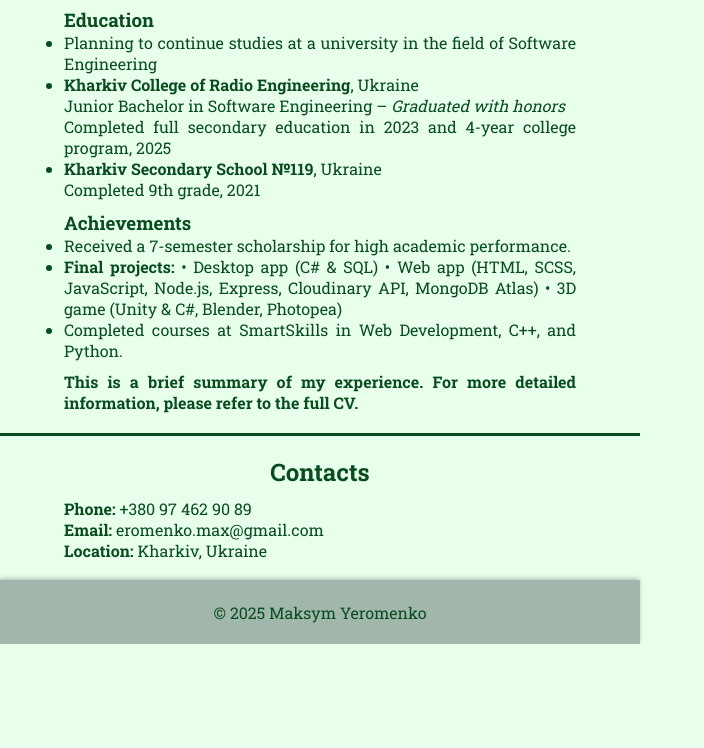
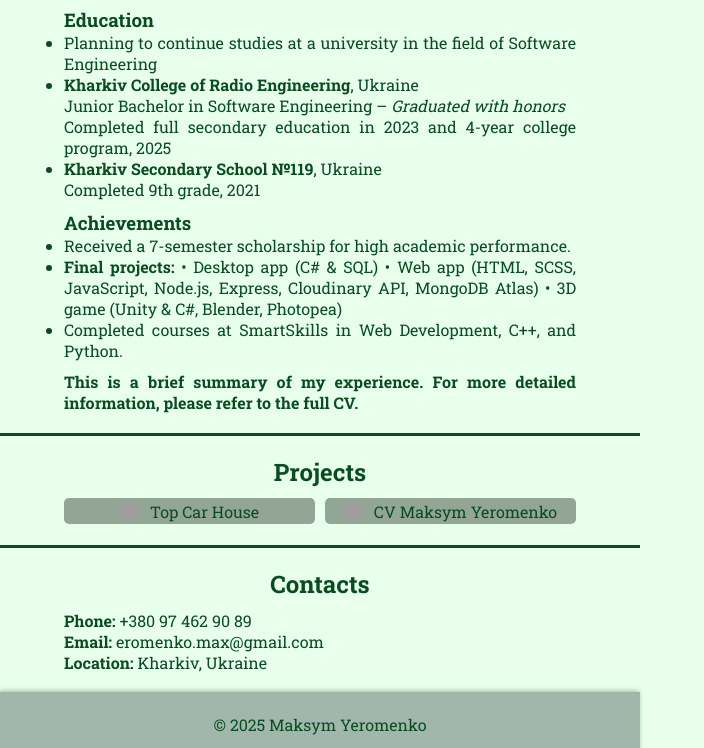
Before and after one commit to MaxYeromenko/CV, a plain HTML site: page index.html in a window 1280 px wide. Shown: the part 1375-2123 px from the top of the page, without its empty margins (0-704 px from the left). Before the commit the page ends 2019 px from the top, so only its background shows below. Drawn offline with Linux system fonts and the light colour scheme; grey boxes are pictures that could not be loaded.

Commit message:
projects section added

```diff
--- a/index.html
+++ b/index.html
@@ -136,6 +136,20 @@
                     </b>
                 </div>
                 <hr>
+                <div id="projects">
+                    <h2>Projects</h2>
+                    <ul>
+                        <li>
+                            <a href="https://top-car-house.vercel.app" rel="noopener noreferrer" class="link-box">Top
+                                Car House</a>
+                        </li>
+                        <li>
+                            <a href="https://cv-fawn-seven.vercel.app" rel="noopener noreferrer" class="link-box">CV
+                                Maksym Yeromenko</a>
+                        </li>
+                    </ul>
+                </div>
+                <hr>
                 <div id="contacts">
                     <h2>Contacts</h2>
                     <p>
@@ -180,6 +194,7 @@
     <script src="/js/to-top-visibility.js"></script>
     <script src="/js/adaptive.js"></script>
     <script src="/js/burger-menu.js"></script>
+    <script src="/js/format-links.js"></script>
 </body>
 
 </html>
--- a/js/adaptive.js
+++ b/js/adaptive.js
@@ -3,12 +3,14 @@ const leftSide = document.querySelector(".left-side");
 const briefInfo = document.querySelector(".brief-info");
 
 function reorderOnResize() {
-    if (window.outerWidth < 830) {
+    const width = window.innerWidth;
+
+    if (width < 830) {
         briefInfo.insertAdjacentElement("afterend", rightSide);
     } else {
         leftSide.insertAdjacentElement("afterend", rightSide);
     }
-    if (window.outerWidth >= 410) {
+    if (width >= 410) {
         burgerSections.classList.add("hidden");
     }
 }
--- /dev/null
+++ b/js/format-links.js
@@ -0,0 +1,15 @@
+for (const link of document.querySelectorAll('.link-box')) {
+    link.setAttribute('target', '_blank');
+
+    const linkLogo = document.createElement('img');
+    linkLogo.alt = 'Site logo';
+    link.insertAdjacentElement('afterbegin', linkLogo);
+
+    const domain = new URL(link.getAttribute('href')).hostname;
+
+    try {
+        linkLogo.src = `https://icons.duckduckgo.com/ip3/${domain}.ico`;
+    } catch {
+        linkLogo.src = `https://${domain}/favicon.ico`
+    }
+}
--- a/scss/_body.scss
+++ b/scss/_body.scss
@@ -4,8 +4,6 @@
     box-sizing: border-box;
     color: var(--text-color);
 }
-
-
 
 html {
     scroll-behavior: smooth;
@@ -16,7 +14,6 @@ body {
 
     a {
         transition: all .3s ease;
+        text-decoration: none;
     }
-
-
 }
--- a/scss/_main.scss
+++ b/scss/_main.scss
@@ -102,6 +102,7 @@ main {
 
             #about,
             #resume,
+            #projects,
             #contacts {
                 padding: 0 10%;
                 display: flex;
@@ -118,6 +119,40 @@ main {
                     display: flex;
                     justify-content: space-around;
                     gap: 10px 50px;
+                }
+            }
+
+            #projects {
+                ul {
+                    width: 100%;
+                    display: grid;
+                    grid-template-columns: 1fr 1fr;
+                    gap: 10px;
+                    list-style: none;
+
+                    .link-box {
+                        width: 100%;
+                        display: inline-flex;
+                        justify-content: center;
+                        align-items: center;
+                        gap: 10px;
+                        background-color: var(--secondary-color);
+                        color: var(--text-color);
+                        border-radius: 5px;
+                        padding: 1%;
+
+                        &:hover {
+                            background-color: var(--text-color);
+                            color: var(--primary-color);
+                        }
+
+                        img {
+                            padding: 0.5%;
+                            width: 20px;
+                            height: 20px;
+                            border-radius: 20%;
+                        }
+                    }
                 }
             }
 
```
Also changed, not shown: css/importer.css.
